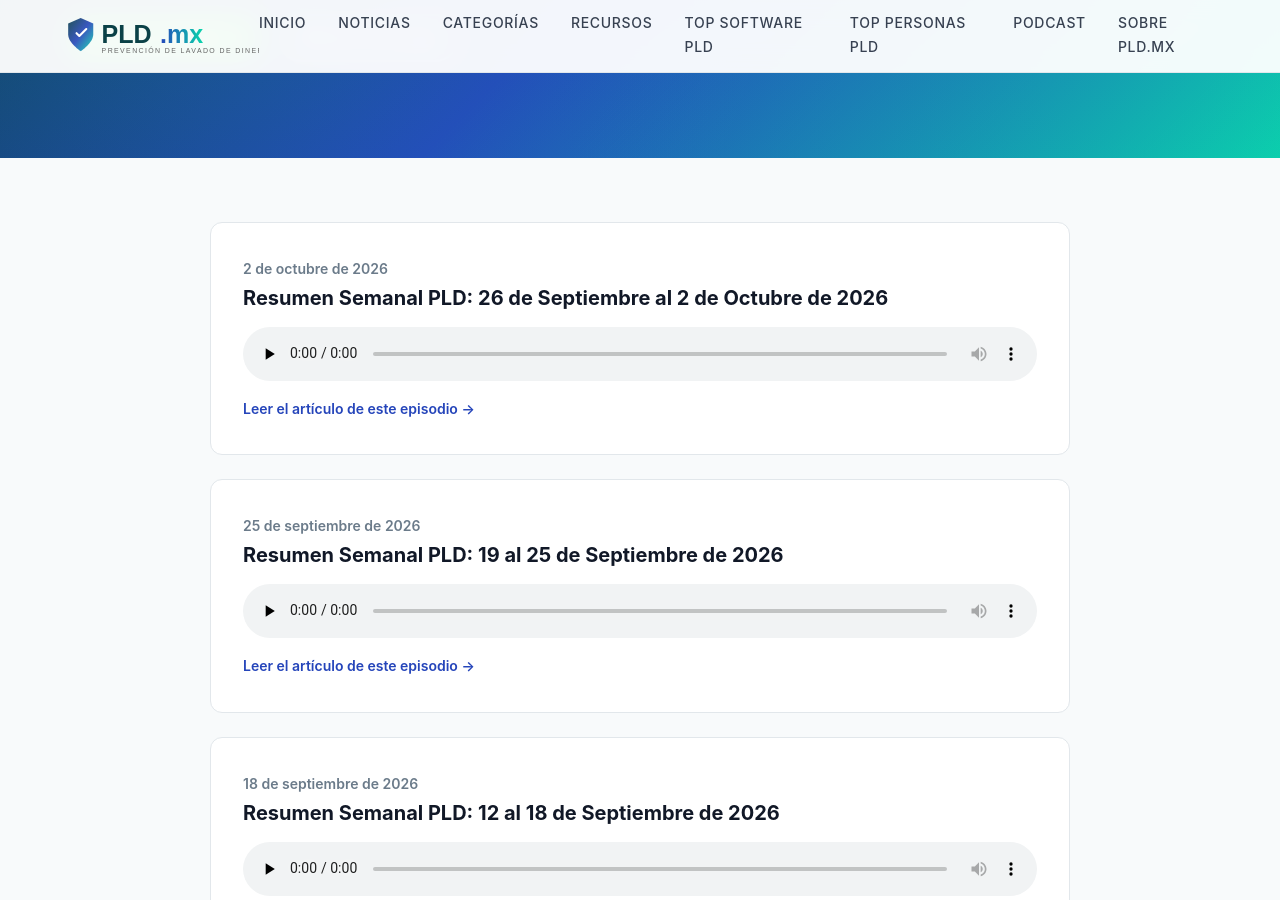
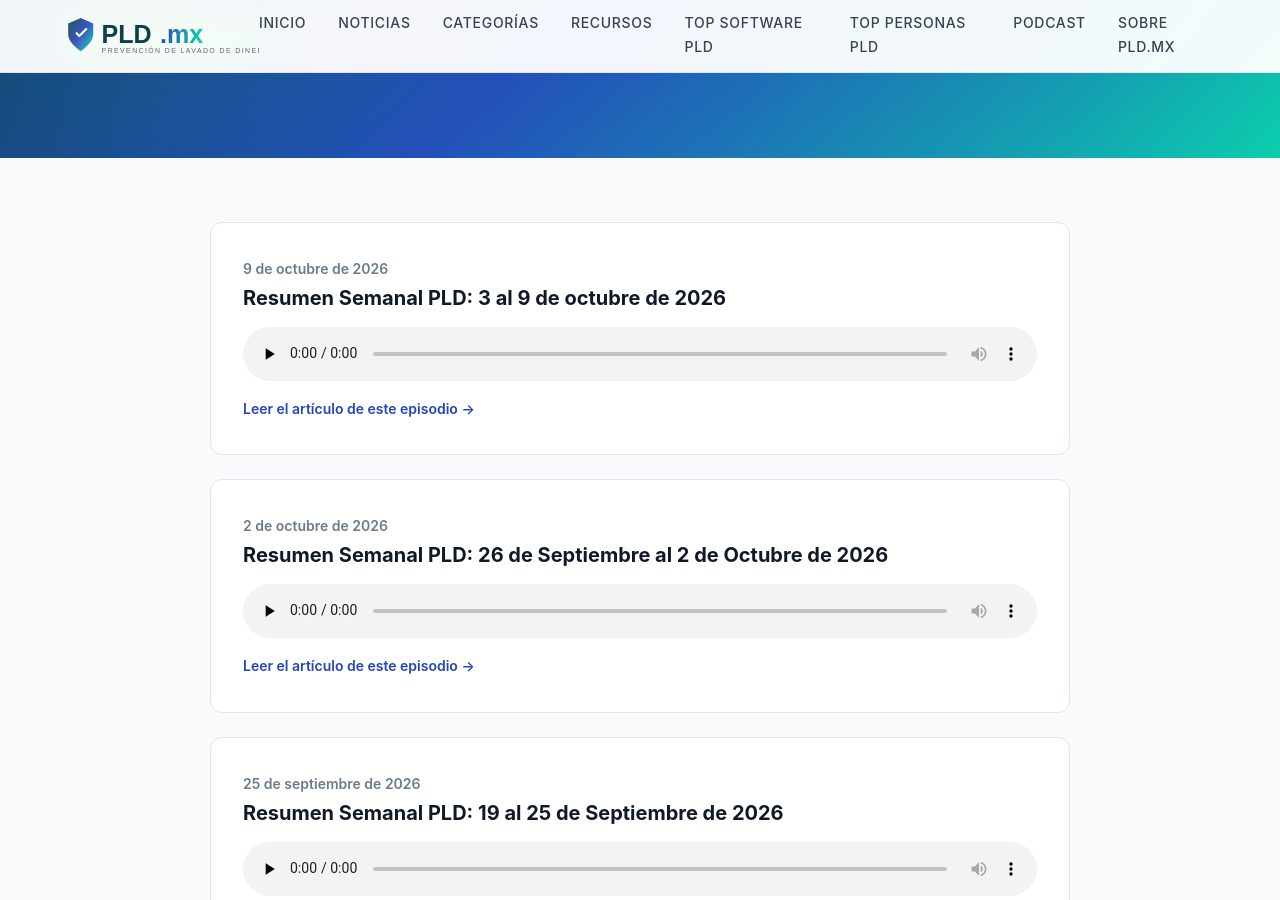
Before and after one commit to jovenjuanpirami/pld.mx, a Jekyll site: the page built from pages/podcast.html, in a window 1280 px wide and 900 px high, scrolled down 356 px. Built offline with Jekyll 4.4.1, drawn with Linux system fonts in a browser that asks for light colours; some web fonts are replaced.

Commit message:
Track new podcast episode(s)

```diff
--- a/_data/podcast_episodes.json
+++ b/_data/podcast_episodes.json
@@ -154,5 +154,11 @@
     "buzzsprout_id": 19900342,
     "published_at": "2026-10-02T11:00:00.000-04:00",
     "title": "Resumen Semanal PLD: 26 de Septiembre al 2 de Octubre de 2026"
+  },
+  "2026-10-09-resumen-semanal-pld": {
+    "audio_url": "https://www.buzzsprout.com/2617719/episodes/19935940-resumen-semanal-pld-3-al-9-de-octubre-de-2026.mp3",
+    "buzzsprout_id": 19935940,
+    "published_at": "2026-10-09T11:00:00.000-04:00",
+    "title": "Resumen Semanal PLD: 3 al 9 de octubre de 2026"
   }
 }
```
